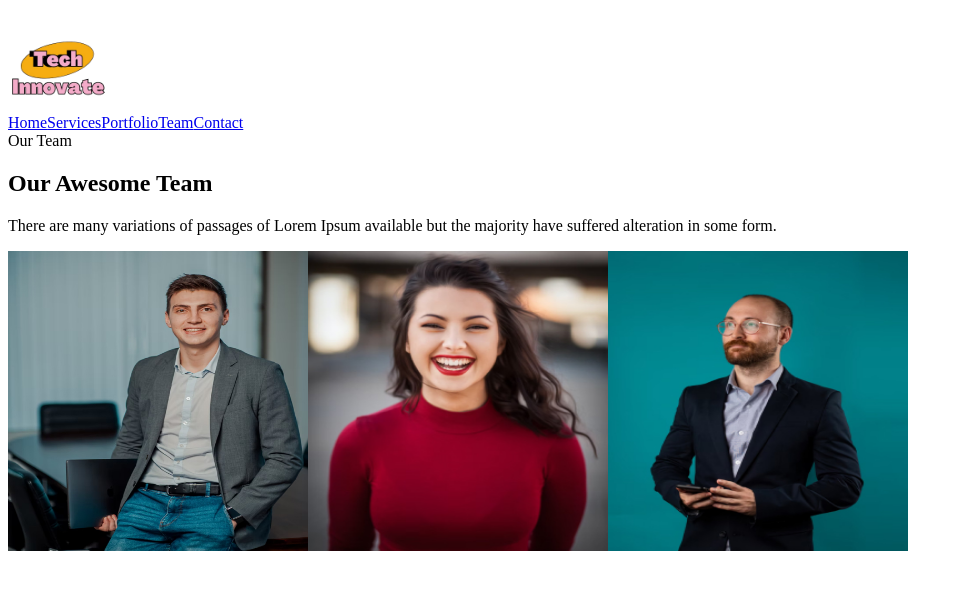
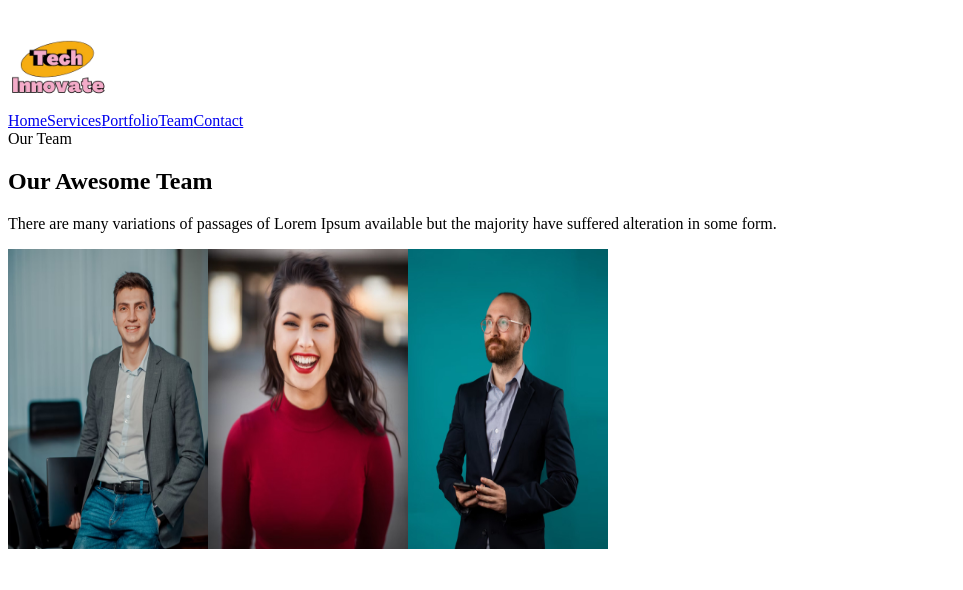
Before and after one commit to soka1998/Tech_Innovate_Showcase, a Next.js app: page /team in a window 1280 px wide. Shown: the top 590 px of the page, without its empty margins (0-963 px from the left). Built offline with nearby package versions, Linux system fonts and the light colour scheme.

Commit message:
small fixes

```diff
--- a/src/app/navbar/page.tsx
+++ b/src/app/navbar/page.tsx
@@ -13,7 +13,7 @@ const Navbar: React.FC = () => {
             <Image
               src="/logo2.png"
               width={100}
-              height={102}
+              height={100}
               alt="Tech Innovate Logo"
             />
           </div>
--- a/src/app/team/page.tsx
+++ b/src/app/team/page.tsx
@@ -1,6 +1,7 @@
 import React from "react";
 import Navbar from "../navbar/page";
 import Image from "next/image";
+
 
 const Team: React.FC = () => {
   return (
@@ -25,9 +26,9 @@ const Team: React.FC = () => {
           </div>
 
           <div className="gap-5 -mx-4 flex flex-wrap justify-center">
-            <Image src="/dev1.jpg" alt="dev1" width={300} height={300}/>
-            <Image src="/dev2.jpg" alt="dev1" width={300} height={300}/>
-            <Image src="/dev3.jpg" alt="dev1" width={300} height={300}/>
+            <Image src="/dev1.jpg" alt="dev1" width={200} height={300}/>
+            <Image src="/dev2.jpg" alt="dev2" width={200} height={300}/>
+            <Image src="/dev3.jpg" alt="dev3" width={200} height={300}/>
           </div>
         </div>
       </section>
```
Also changed, not shown: 1 other file (tests, documents, lock files or other folders).
